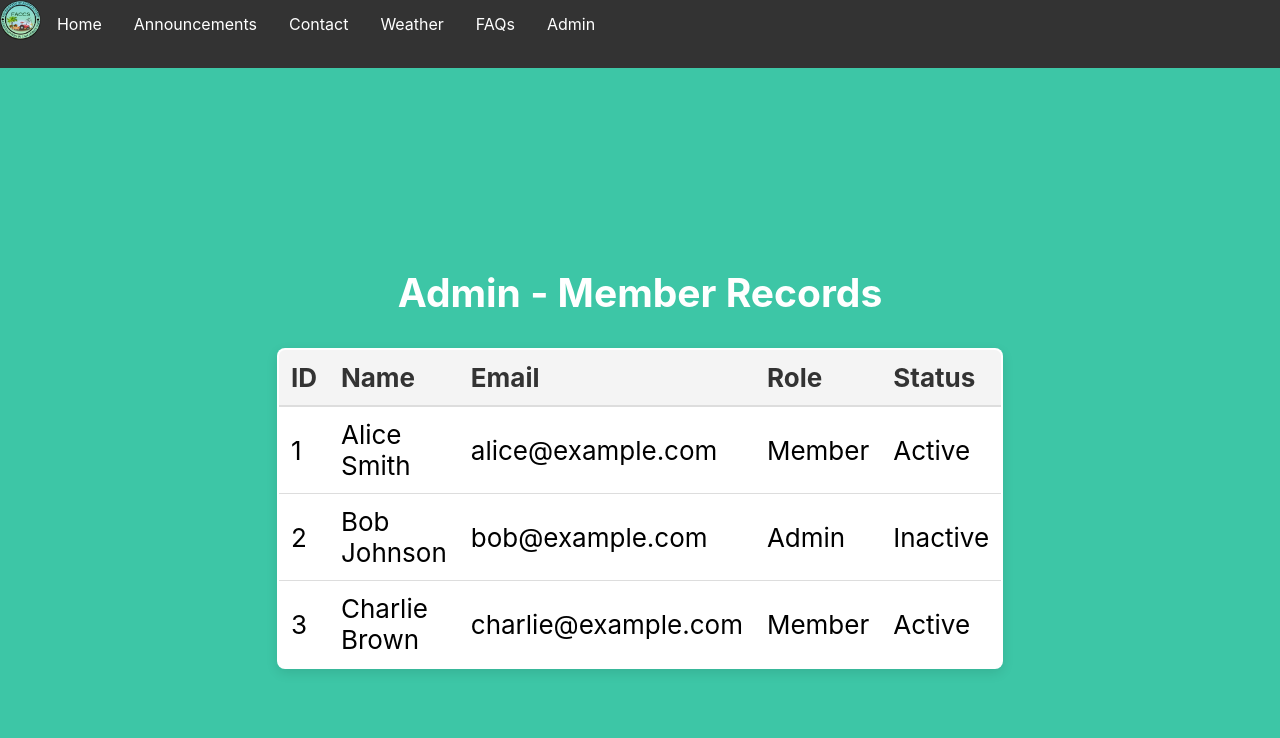
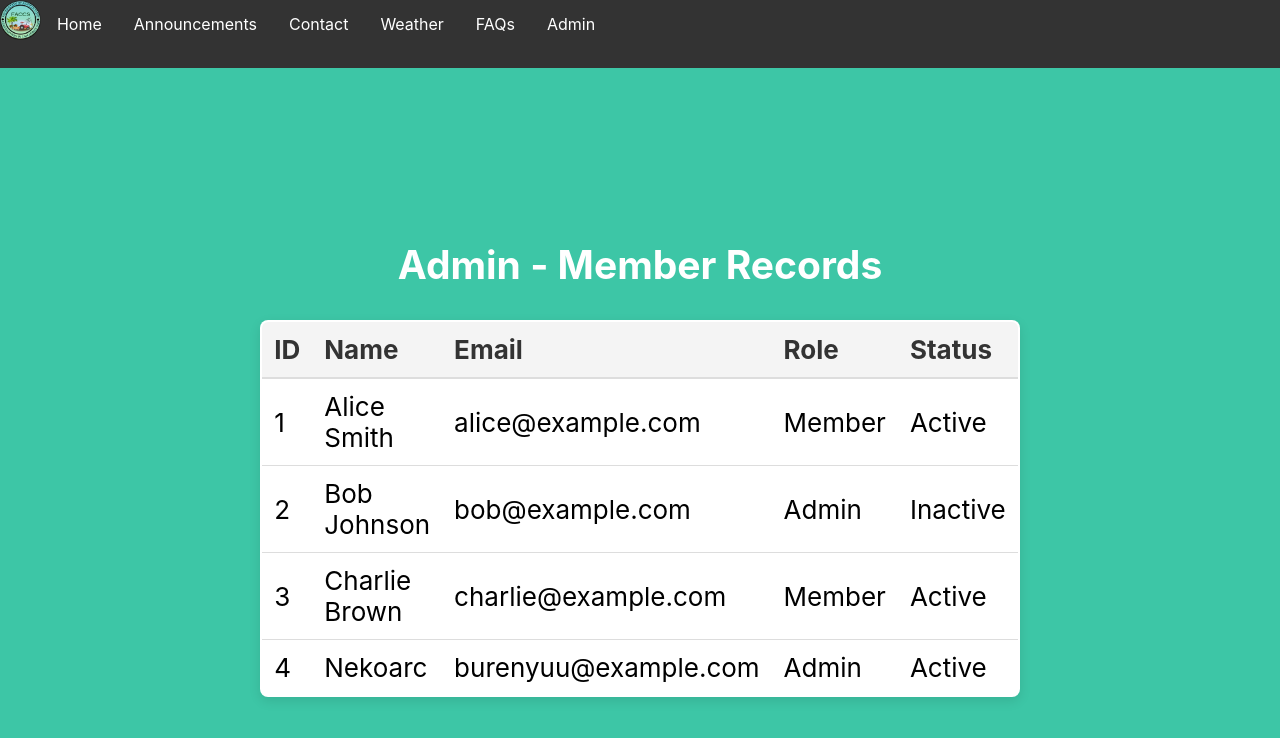
Before and after one commit to Mordr3d64/faccs-site, a React (Create React App) app: page /#/admin in a window 1280 px wide. Shown: the top 738 px of the page. Built offline with nearby package versions, Linux system fonts and the light colour scheme.

Commit message:
additional table item

```diff
--- a/src/App.js
+++ b/src/App.js
@@ -67,6 +67,7 @@ function Admin() {
     { id: 1, name: 'Alice Smith', email: 'alice@example.com', role: 'Member', status: 'Active' },
     { id: 2, name: 'Bob Johnson', email: 'bob@example.com', role: 'Admin', status: 'Inactive' },
     { id: 3, name: 'Charlie Brown', email: 'charlie@example.com', role: 'Member', status: 'Active' },
+    { id: 4, name: 'Nekoarc', email: 'burenyuu@example.com', role: 'Admin', status: 'Active' }
   ];
 
   return (
```
